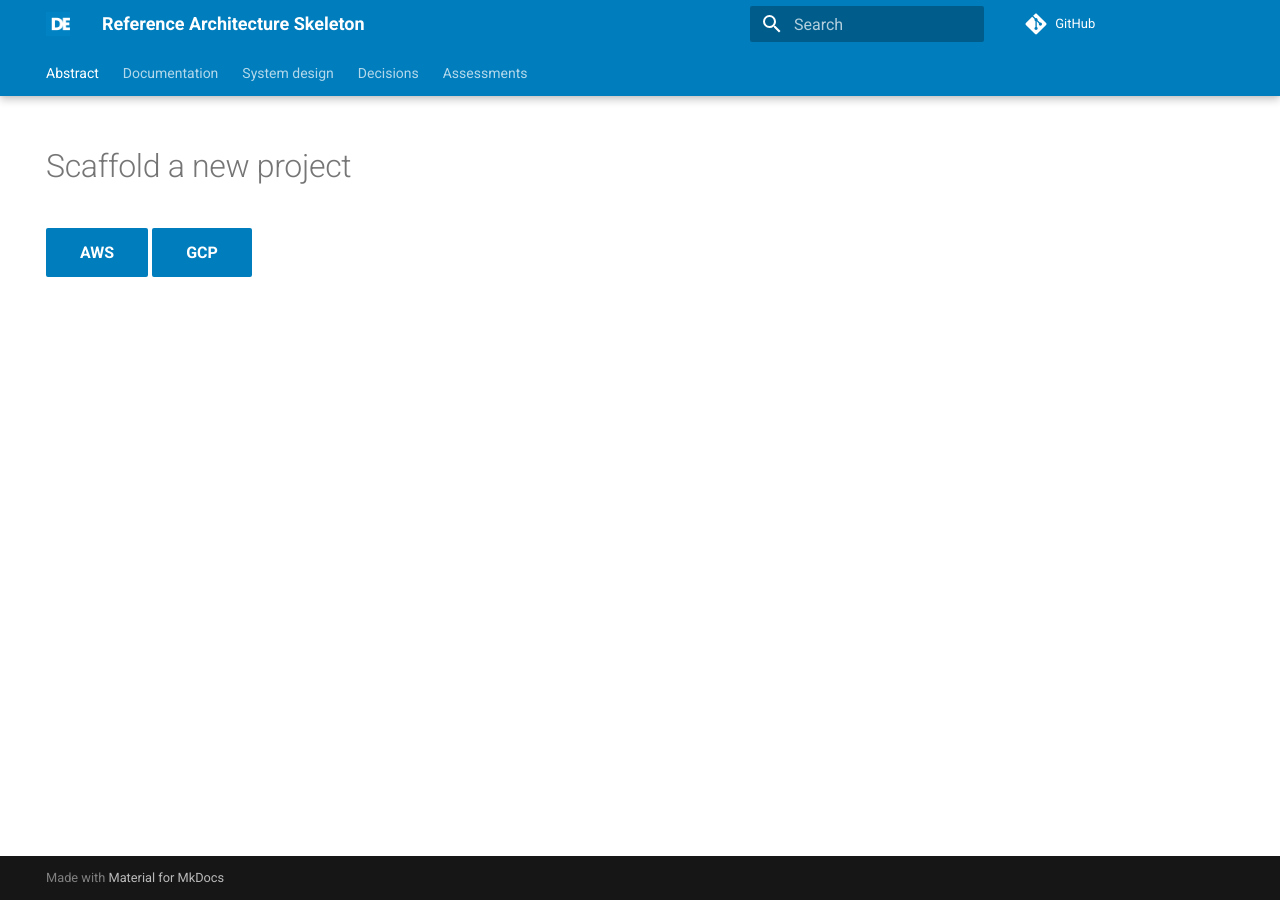
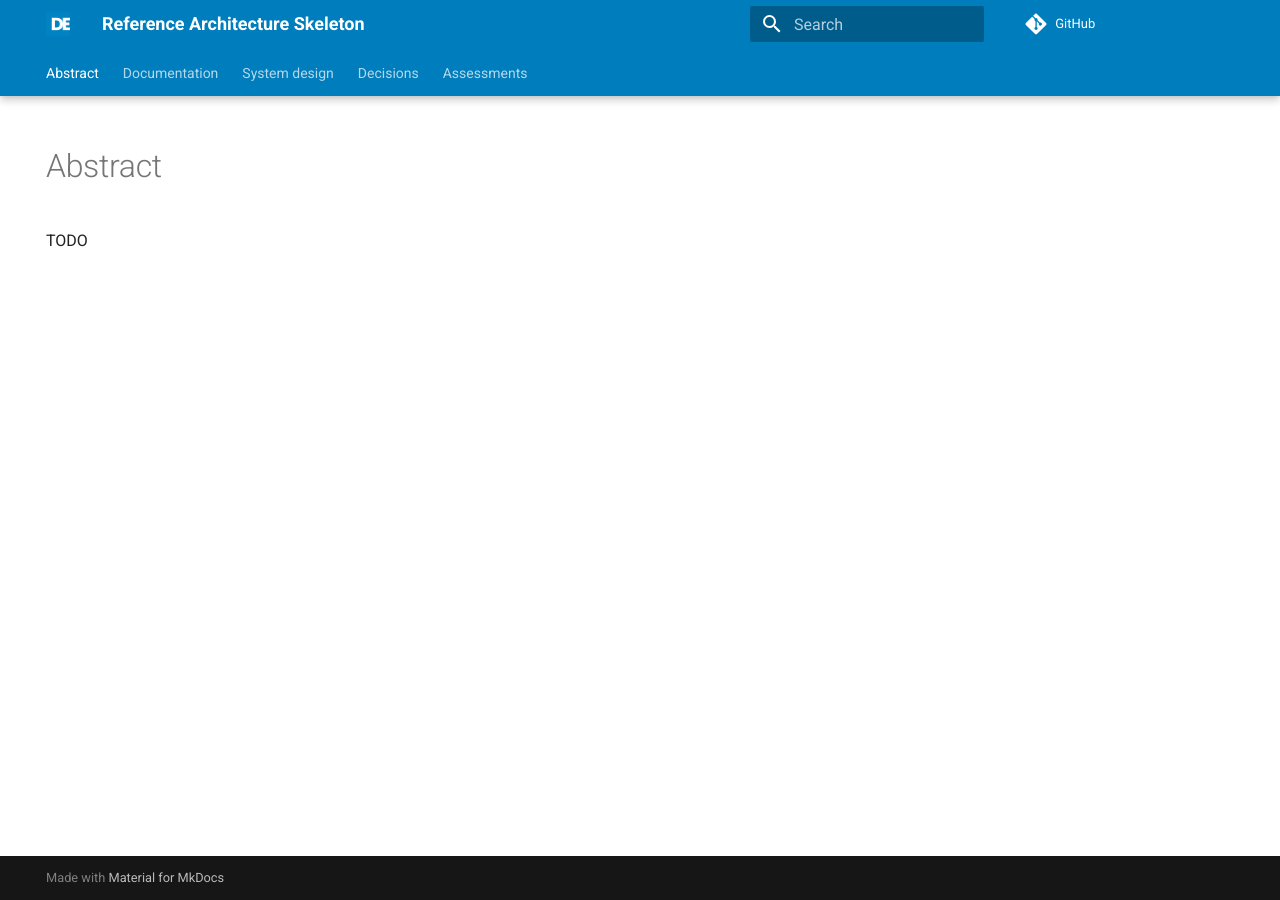
Before and after one commit to clap-demo/refarch-001, an MkDocs documentation site: the page built from docs/index.md, in a window 1280 px wide. Built offline with MkDocs 1.6.1 and Material for MkDocs 9.7.7, drawn with Linux system fonts in a browser that asks for light colours; comment, search, counter and statistics services are not loaded; the version menu is left out.

Commit message:
feat: todo

```diff
--- a/docs/index.md
+++ b/docs/index.md
@@ -4,7 +4,4 @@ hide:
   - navigation
 ---
 
-# Scaffold a new project
-
-[AWS](#){ .md-button .md-button--primary }
-[GCP](#){ .md-button .md-button--primary }
+TODO
```
